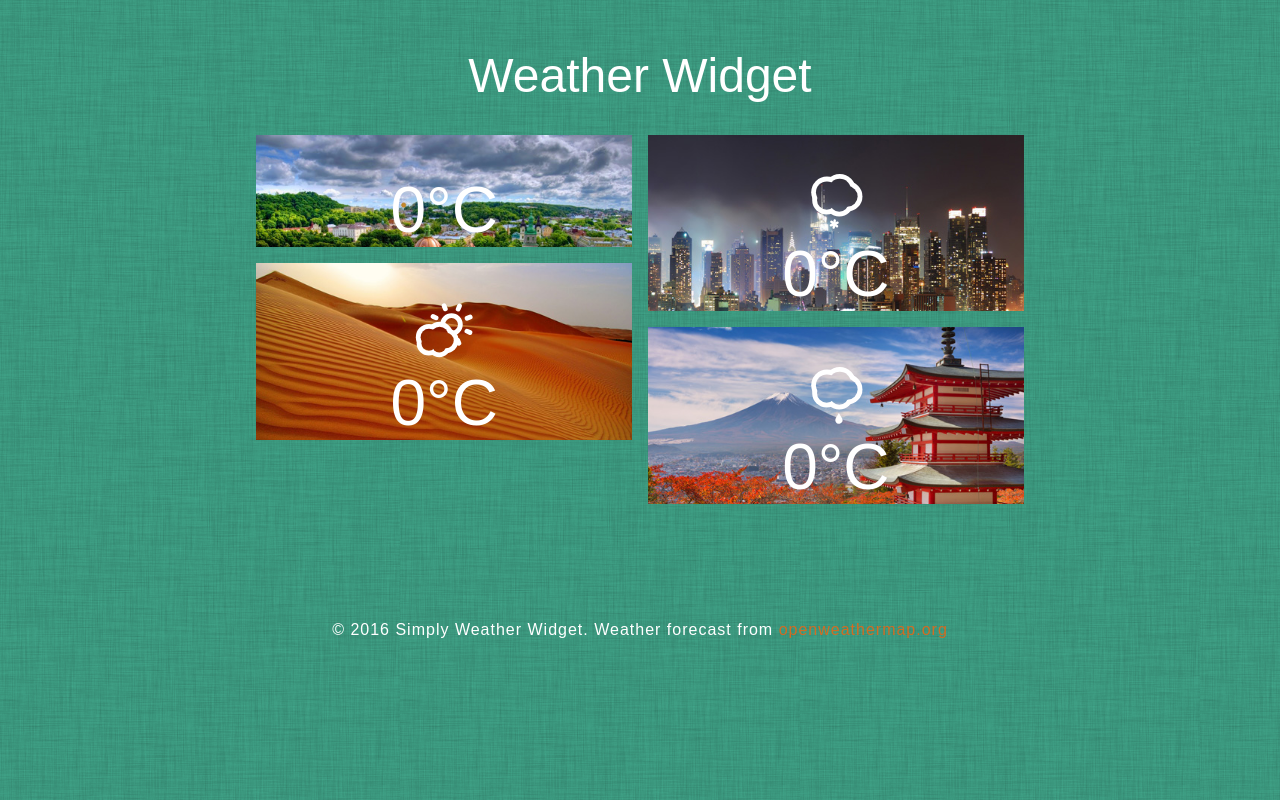
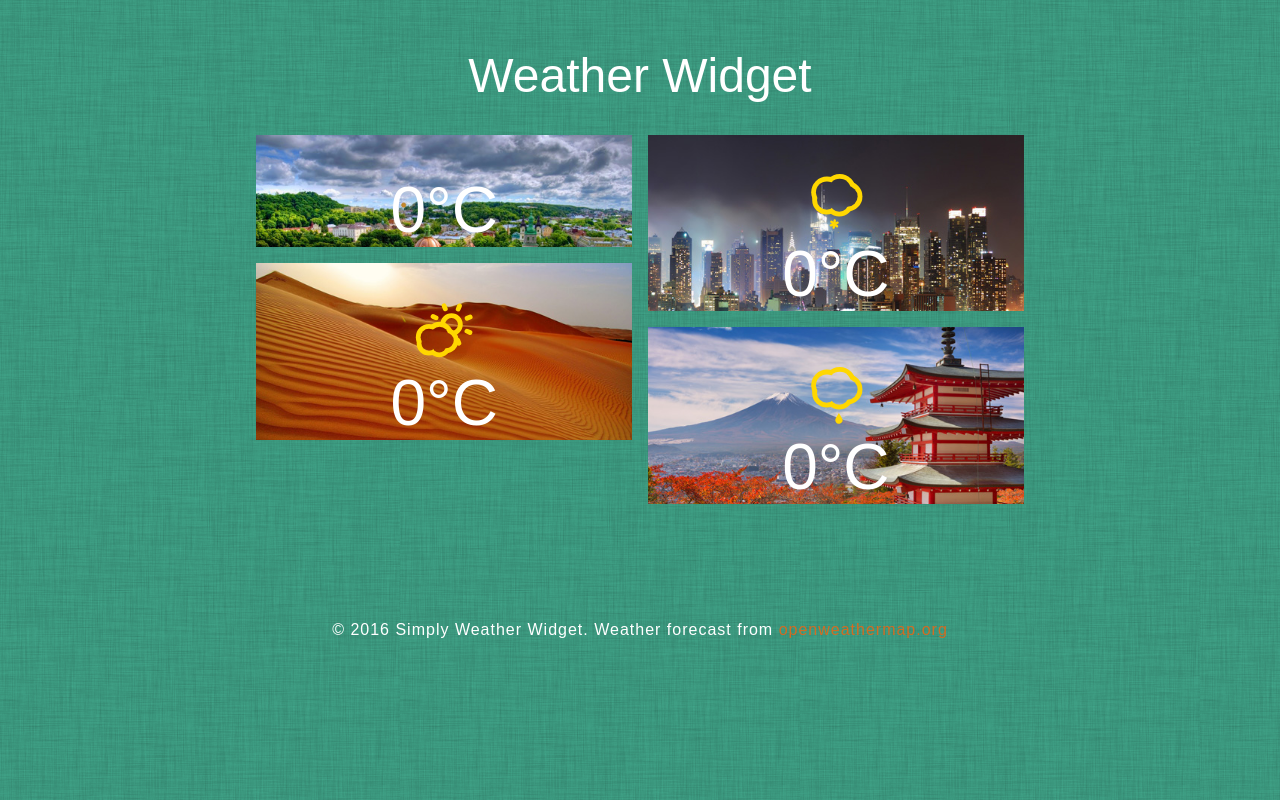
Before and after one commit to volmaster/weather-app, a Flask app: page / in a window 1280 px wide. Run offline with Flask 2, Linux system fonts and the light colour scheme.

Commit message:
Color fix

```diff
--- a/templates/index.html
+++ b/templates/index.html
@@ -64,7 +64,7 @@
         <div class="clear"></div>
     </div>
     <script>
-        var icons = new Skycons({"color": "#fff"}),
+        var icons = new Skycons({"color": "#ffd700"}),
                 list = [
                     "clear-night", "clear-day", "partly-cloudy-day",
                     "partly-cloudy-night", "cloudy", "rain", "sleet", "snow", "wind",
```
